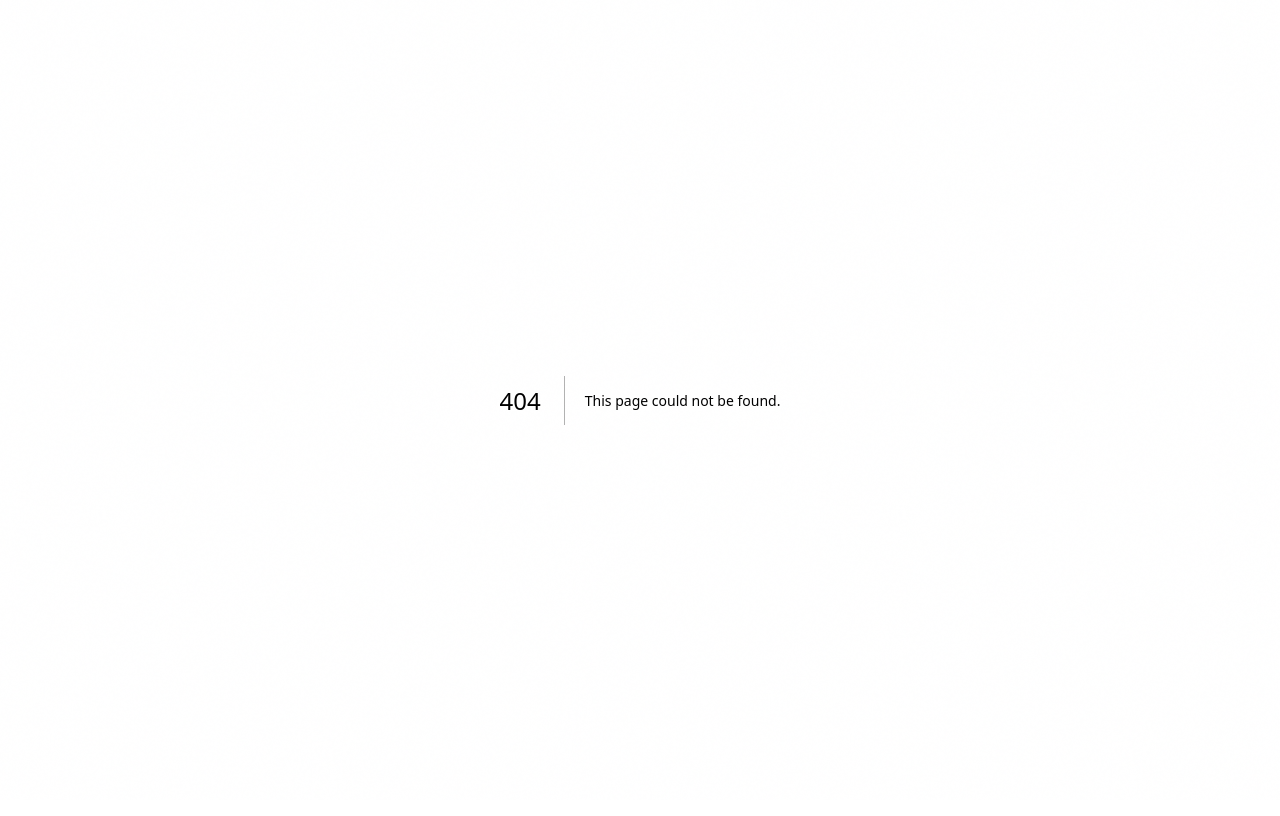
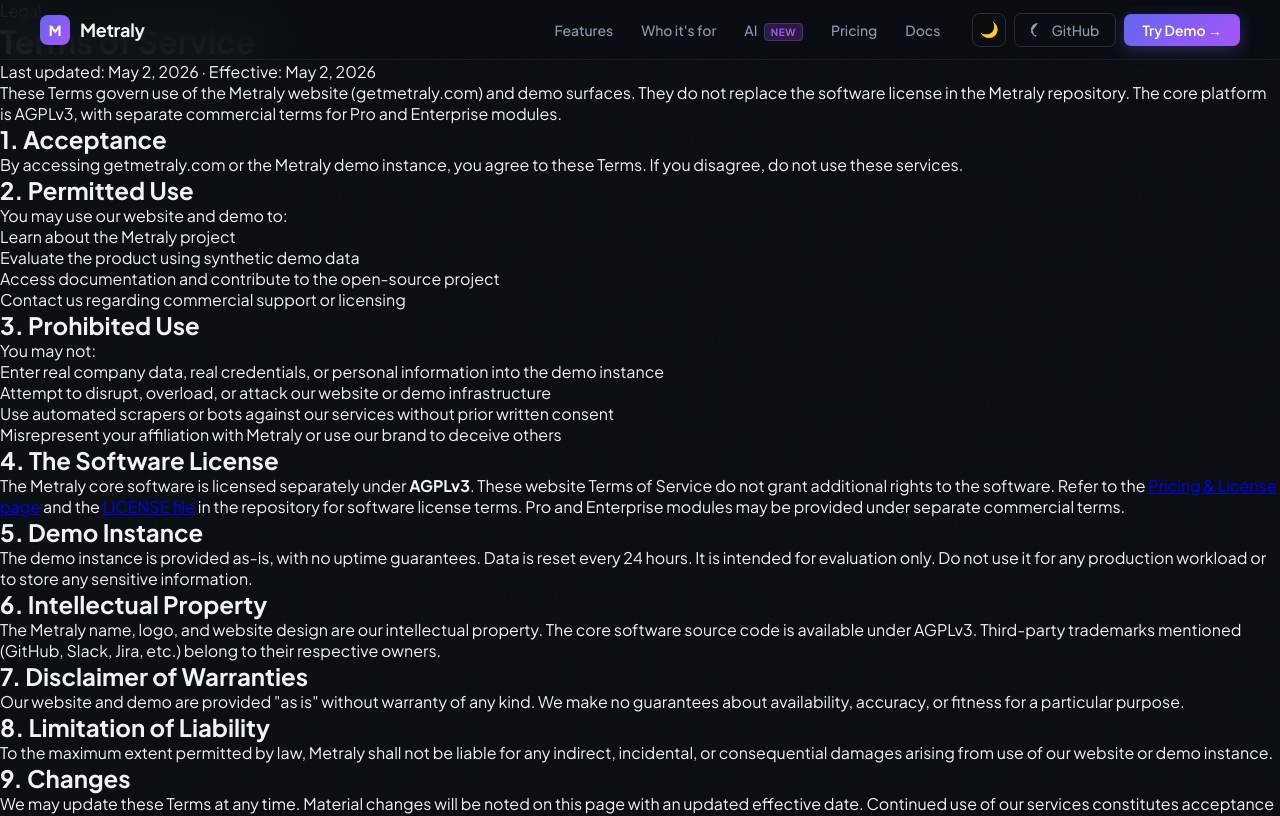
Before and after one commit to getmetraly/website, a Next.js app: page /terms in a window 1280 px wide. Before the commit this address had no page. Shown: the top 816 px of the page. Built offline with nearby package versions, Linux system fonts and the light colour scheme.

Commit message:
feat(03-02): convert terms.html to Next.js route
- Migrated terms of service page to app/terms/page.tsx
- Preserved canonical terms and AGPLv3 references
- Updated internal links to use Next.js Link components

```diff
--- /dev/null
+++ b/app/terms/page.tsx
@@ -0,0 +1,128 @@
+import Link from "next/link";
+import { SiteShell } from "@/components/site-shell";
+
+export const metadata = {
+  title: "Terms of Service — Metraly",
+  description:
+    "Metraly Terms of Service — governing use of the website, demo instance, and commercial support.",
+};
+
+export default function TermsPage() {
+  return (
+    <SiteShell>
+      <main>
+        <div className="page-label">Legal</div>
+        <h1>Terms of Service</h1>
+        <div className="updated">
+          Last updated: May 2, 2026 · Effective: May 2, 2026
+        </div>
+
+        <div className="note">
+          These Terms govern use of the Metraly website (getmetraly.com) and
+          demo surfaces. They do not replace the software license in the Metraly
+          repository. The core platform is AGPLv3, with separate commercial
+          terms for Pro and Enterprise modules.
+        </div>
+
+        <h2>1. Acceptance</h2>
+        <p>
+          By accessing getmetraly.com or the Metraly demo instance, you
+          agree to these Terms. If you disagree, do not use these services.
+        </p>
+
+        <h2>2. Permitted Use</h2>
+        <p>You may use our website and demo to:</p>
+        <ul>
+          <li>Learn about the Metraly project</li>
+          <li>Evaluate the product using synthetic demo data</li>
+          <li>Access documentation and contribute to the open-source project</li>
+          <li>Contact us regarding commercial support or licensing</li>
+        </ul>
+
+        <h2>3. Prohibited Use</h2>
+        <p>You may not:</p>
+        <ul>
+          <li>
+            Enter real company data, real credentials, or personal information
+            into the demo instance
+          </li>
+          <li>
+            Attempt to disrupt, overload, or attack our website or demo
+            infrastructure
+          </li>
+          <li>
+            Use automated scrapers or bots against our services without
+            prior written consent
+          </li>
+          <li>
+            Misrepresent your affiliation with Metraly or use our brand
+            to deceive others
+          </li>
+        </ul>
+
+        <h2>4. The Software License</h2>
+        <p>
+          The Metraly core software is licensed separately under{" "}
+          <strong>AGPLv3</strong>. These website Terms of Service do not
+          grant additional rights to the software. Refer to the{" "}
+          <Link href="/pricing">Pricing &amp; License page</Link> and the{" "}
+          <a
+            href="https://github.com/getmetraly/metraly/blob/main/LICENSE"
+            target="_blank"
+            rel="noopener"
+          >
+            LICENSE file
+          </a>{" "}
+          in the repository for software license terms. Pro and Enterprise
+          modules may be provided under separate commercial terms.
+        </p>
+
+        <h2>5. Demo Instance</h2>
+        <p>
+          The demo instance is provided as-is, with no uptime guarantees.
+          Data is reset every 24 hours. It is intended for evaluation only.
+          Do not use it for any production workload or to store any
+          sensitive information.
+        </p>
+
+        <h2>6. Intellectual Property</h2>
+        <p>
+          The Metraly name, logo, and website design are our intellectual
+          property. The core software source code is available under AGPLv3.
+          Third-party trademarks mentioned (GitHub, Slack, Jira, etc.) belong
+          to their respective owners.
+        </p>
+
+        <h2>7. Disclaimer of Warranties</h2>
+        <p>
+          Our website and demo are provided &quot;as is&quot; without warranty
+          of any kind. We make no guarantees about availability, accuracy, or
+          fitness for a particular purpose.
+        </p>
+
+        <h2>8. Limitation of Liability</h2>
+        <p>
+          To the maximum extent permitted by law, Metraly shall not be
+          liable for any indirect, incidental, or consequential damages arising
+          from use of our website or demo instance.
+        </p>
+
+        <h2>9. Changes</h2>
+        <p>
+          We may update these Terms at any time. Material changes will be
+          noted on this page with an updated effective date. Continued use of
+          our services constitutes acceptance of the updated Terms.
+        </p>
+
+        <h2>10. Contact</h2>
+        <p>
+          Legal questions:{" "}
+          <a href="mailto:legal@metraly.io">legal@metraly.io</a>
+          <br />
+          General:{" "}
+          <a href="mailto:hello@metraly.io">hello@metraly.io</a>
+        </p>
+      </main>
+    </SiteShell>
+  );
+}
```
